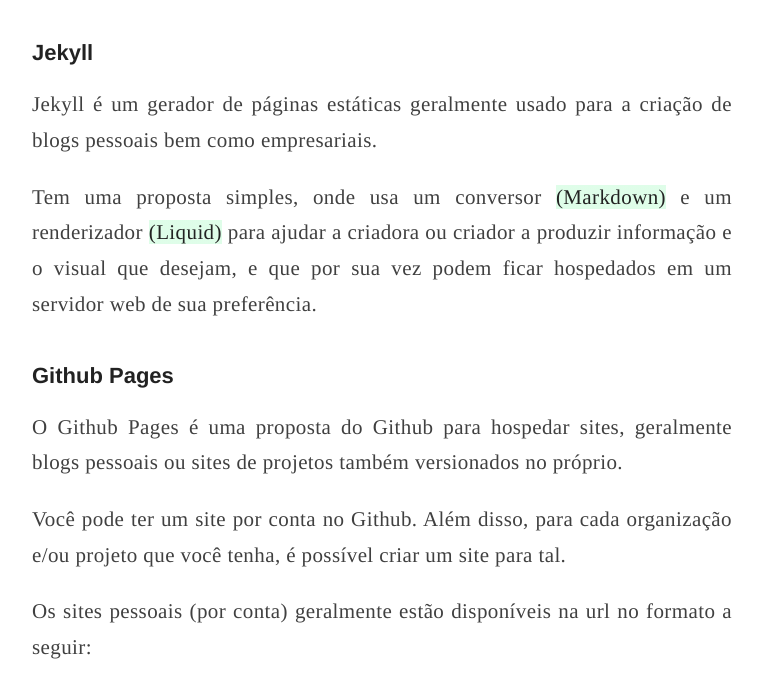
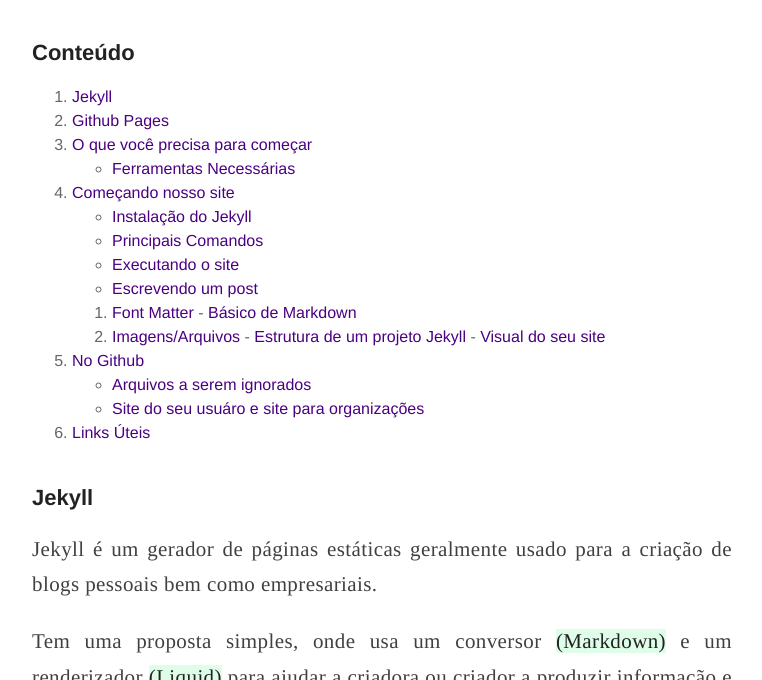
Before and after one commit to roselmamendes/roselmamendes.github.io, a Jekyll site: the page built from _posts/2016-01-31-jekyll-github-pages.markdown, in a window 1280 px wide and 900 px high, scrolled down 436 px, cut to the strip 220-900 px from the top of the window. Shown: the whole strip, without its empty margins (238-1000 px from the left). Built offline with Jekyll 4.4.1, drawn with Linux system fonts in a browser that asks for light colours; comment, search, counter and statistics services are not loaded; some of the changed text lies outside the part shown.

Commit message:
Adiciona o conteúdo do post.

```diff
--- a/_posts/2016-01-31-jekyll-github-pages.markdown
+++ b/_posts/2016-01-31-jekyll-github-pages.markdown
@@ -4,12 +4,34 @@
 tag: frontend
 date: 2016-03-27 10:00
 figura: /assets/images/jekyll-github/jesus.jpg
+published: true
 ---
 
 Nada como escrever um post no blog com um texto descrevendo como eu criei o próprio blog.
 <div align="center">
   <img src="/assets/images/jekyll-github/amazingly-funny.gif" width="230px" height="200px"/>
 </div>
+
+## Conteúdo
+
+1. [Jekyll](#jekyll)
+2. [Github Pages](#github-pages)
+3. [O que você precisa para começar](#o-que-voc-precisa-para-comear)
+  - [Ferramentas Necessárias](#ferramentas-necessrias)
+4. [Começando nosso site](#comeando-nosso-site)
+  - [Instalação do Jekyll](#instalaao-do-jekyll)
+  - [Principais Comandos](#principais-comandos)
+  - [Executando o site](#executando-o-site)
+  - [Escrevendo um post](#escrevendo-um-post)
+    1. [Font Matter](#font-matter)
+  - [Básico de Markdown](#bsico-de-markdown)
+    1. [Imagens/Arquivos](#imagens-arquivos)
+  - [Estrutura de um projeto Jekyll](#estrutura-de-um-projeto-jekyll)
+  - [Visual do seu site](#visual-do-seu-site)
+5. [No Github](#no-github)
+  - [Arquivos a serem ignorados](#arquivos-a-serem-ignorados)
+  - [Site do seu usuáro e site para organizações](#site-do-seu-usuario-e-site-para-organizaes)
+6. [Links Úteis](#links-teis)
 
 
 ## Jekyll
@@ -329,7 +351,7 @@
 
 A partir do momento que você possui um projeto Jekyll configurado ou não, você pode realizar `push` a um repositório no Github.
 
-###Arquivos a serem ignorados
+### Arquivos a serem ignorados
 
 É interessante que você ignore alguns arquivos e pastas no git, no meu caso eu coloquei em meu arquivo `.gitignore` os seguintes arquivos:
 
@@ -350,6 +372,8 @@
 
 Com isso em mente atente para o que mencionei na seçao `Github Pages` para ver seu site realmente publicado na web.
 
+E sempre se sinta a vontade para perguntar nos comentários :D <a style="color: #f2f2f2">(rosto sorrindo)</a>
+
 ## Links úteis
 
 [Página do Github usando o Jekyll](https://help.github.com/articles/using-jekyll-with-pages/)
```
